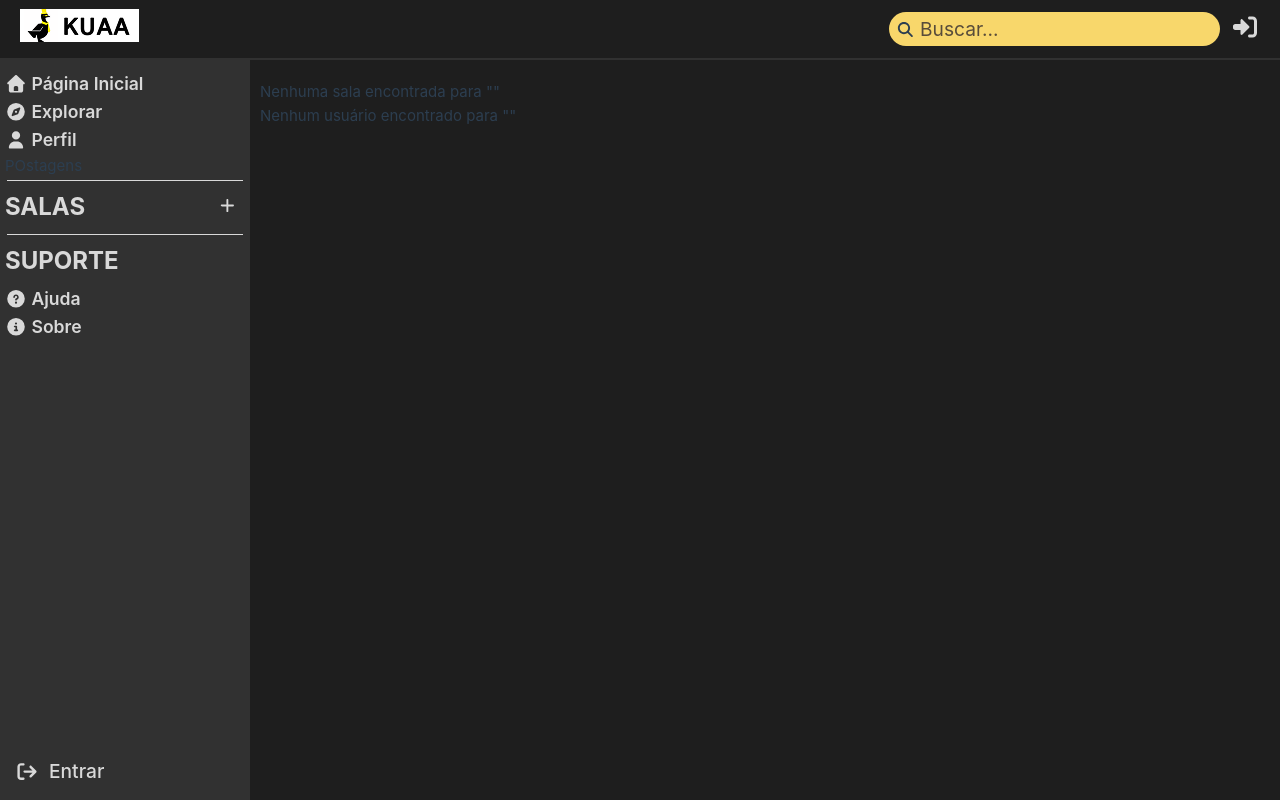
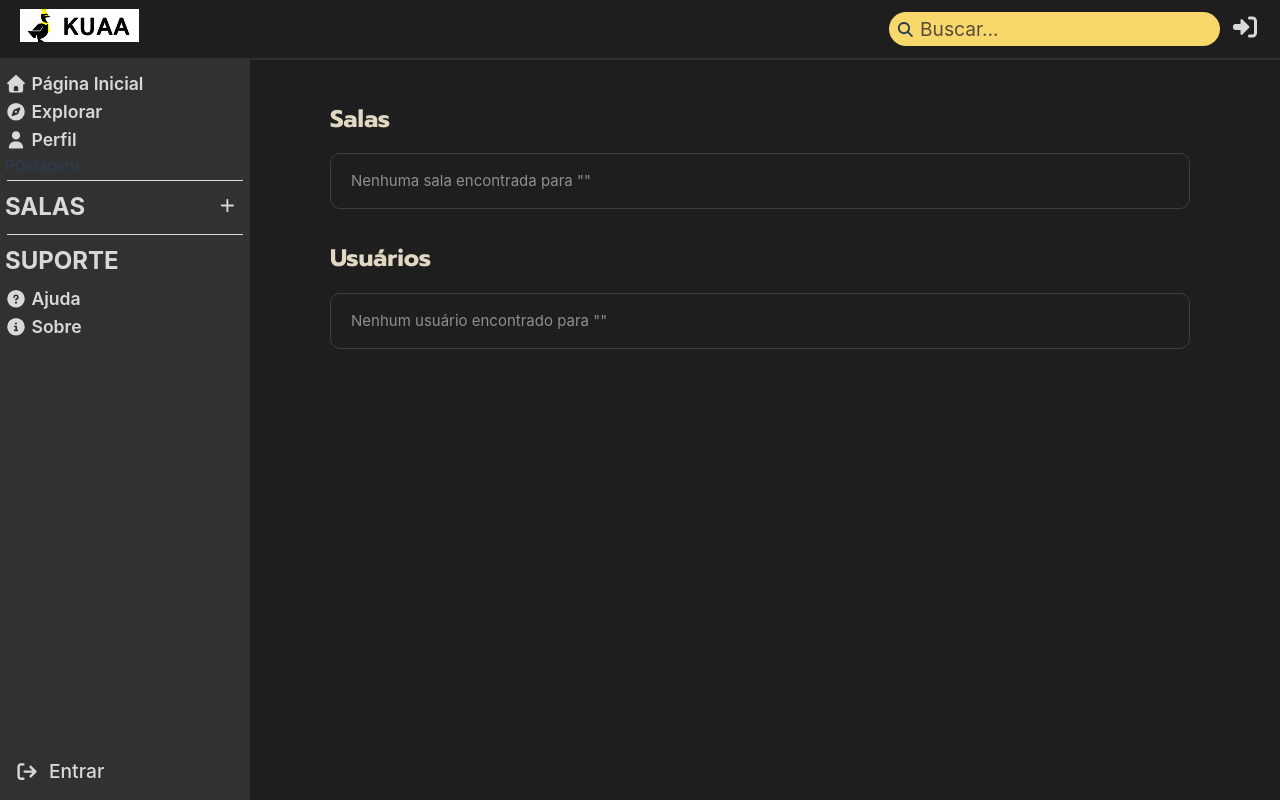
Before and after one commit to maysazvn/kuaa-hackathon, a Vue app: page /filter in a window 1280 px wide. Built offline with nearby package versions, Linux system fonts and the light colour scheme.

Commit message:
feat: css filtro pesquisa

```diff
--- a/src/components/filter/FilterPage.vue
+++ b/src/components/filter/FilterPage.vue
@@ -1,81 +1,155 @@
 <script setup>
+import { ref, watch, computed } from 'vue'
+import { RouterLink, useRoute } from 'vue-router'
+import { salas } from '@/data/salas'
+import { users } from '@/views/user/Users'
 
-import { ref, watch, computed } from 'vue';
-import { RouterLink, useRoute } from 'vue-router';
-import { salas } from '@/data/salas';
-import { users } from '@/views/user/Users';
+const route = useRoute()
 
-const route = useRoute();
-
-const coisaPesquisada = ref(route.query.dado || '');
+const coisaPesquisada = ref(route.query.dado || '')
 
 watch(
   () => route.query.dado,
   (novoDado) => {
-    coisaPesquisada.value = novoDado || '';
-  }
-);
+    coisaPesquisada.value = novoDado || ''
+  },
+)
 
 const salasFiltradas = computed(() => {
-    const lista = Array.isArray(salas) ? salas : salas.value || [];
+  const lista = Array.isArray(salas) ? salas : salas.value || []
 
-    if (!coisaPesquisada.value) return '' ;
+  if (!coisaPesquisada.value) return ''
 
-    const termo = coisaPesquisada.value.toLowerCase().trim();
+  const termo = coisaPesquisada.value.toLowerCase().trim()
 
-
-
-    return lista.filter(sala =>
-        sala.nome && sala.nome.toLowerCase().includes(termo)
-    );
-});
+  return lista.filter((sala) => sala.nome && sala.nome.toLowerCase().includes(termo))
+})
 
 const usersFiltrados = computed(() => {
-    const lista = Array.isArray(users) ? users : users.value || [];
+  const lista = Array.isArray(users) ? users : users.value || []
 
-    if (!coisaPesquisada.value) return '' ;
+  if (!coisaPesquisada.value) return ''
 
-    const termo = coisaPesquisada.value.toLowerCase().trim();
+  const termo = coisaPesquisada.value.toLowerCase().trim()
 
-    return lista.filter(user =>
-        user.nome && user.nome.toLowerCase().includes(termo)
-    );
-});
-
+  return lista.filter((user) => user.nome && user.nome.toLowerCase().includes(termo))
+})
 </script>
 
 <template>
-        <div>
-            <div v-if="salasFiltradas.length > 0">
-                <div v-for="sala in salasFiltradas" :key="sala.idSala || sala.id " :idSala="sala.idSala" :banner="sala.banner">
-                    <RouterLink :to="`/salas/${sala.idSala}`">
-                        <img :src="sala.banner" alt="">
-                        {{ sala.nome }}
+  <div class="container">
+    <div class="secao-resultado">
+      <h2>Salas</h2>
+      <div v-if="salasFiltradas.length > 0" class="resultado">
+        <div
+          v-for="sala in salasFiltradas"
+          :key="sala.idSala || sala.id"
+          :idSala="sala.idSala"
+          :banner="sala.banner"
+          class="card-item"
+        >
+          <RouterLink :to="`/salas/${sala.idSala}`" class="link">
+            <img :src="sala.banner" alt="" class="img-sala"/>
+            <span>{{ sala.nome }}</span>
           </RouterLink>
         </div>
       </div>
-            <div v-else>
+      <div v-else class="vazio">
         <p>Nenhuma sala encontrada para "{{ coisaPesquisada }}"</p>
       </div>
     </div>
 
-        <div>
-            <div v-if="usersFiltrados.length > 0">
-                <div v-for="user in usersFiltrados" :key="user.id" :pfp="user.pfp">
-                    <RouterLink :to="`/otherProfile/${user.id}`">
-                        <img :src="user.pfp" alt="">
-                        {{ user.nome }}
+    <div class="secao-resultado">
+      <h2>Usuários</h2>
+      <div v-if="usersFiltrados.length > 0" class="resultado">
+        <div v-for="user in usersFiltrados"
+        :key="user.id"
+        :pfp="user.pfp"
+        class="card-item"
+        >
+          <RouterLink :to="`/otherProfile/${user.id}`" class="link">
+            <img :src="user.pfp" alt="" class="img-usuario"/>
+            <span>{{ user.nome }}</span>
           </RouterLink>
         </div>
       </div>
-            <div v-else>
+      <div v-else class="vazio">
         <p>Nenhum usuário encontrado para "{{ coisaPesquisada }}"</p>
       </div>
     </div>
-
+  </div>
 </template>
 
 <style scoped>
+.container {
+  max-width: 900px;
+  margin: 0 auto;
+  padding: 20px;
+  color: #d9d9d9;
+  display: flex;
+  flex-direction: column;
+  gap: 30px;
+}
 
+.secao-resultado h2 {
+  font-size: 1.5rem;
+  font-weight: bold;
+  color: #E0D8C3;
+  margin-bottom: 15px;
+  font-family: 'Prompt', sans-serif;
+}
 
+.resultado {
+  display: grid;
+  grid-template-columns: 1fr 1fr 1fr;
+  gap: 15px;
+}
+
+.card-item {
+  background-color: #242424;
+  border: 1px solid #333333;
+  border-radius: 15px;
+  padding: 10px;
+}
+
+.card-item:hover {
+  background-color: #2e2e2e;
+  transform: translateY(-3px);
+  transition: .2s;
+}
+
+.link {
+  display: flex;
+  flex-direction: column;
+  align-items: center;
+  gap: 10px;
+  text-align: center;
+}
+
+.link span{
+  font-weight: bold;
+  color: #8f8f8f;
+}
+
+.img-sala {
+  width: 100px;
+  height: 100px;
+  object-fit: cover;
+  border-radius: 15px;
+}
+
+.img-usuario {
+  width: 90px;
+  height: 90px;
+  object-fit: cover;
+  border-radius: 50%;
+}
+
+.vazio {
+  background-color: #1e1e1e;
+  border: 1px solid #3d3d3d;
+  border-radius: 10px;
+  padding: 15px 20px;
+  color: #8f8f8f;
+}
 </style>
--- a/src/views/HomeView.vue
+++ b/src/views/HomeView.vue
@@ -241,12 +241,14 @@ TIMELINE:
 SALAS:
 1. quando vc cria uma sala vc nao está nela automaticamente
 2. tem como editar/excluir salas aleatorias q nem sao suas
+3. Ta dando pŕa criar a sala sem logar
+4. quando loga em uma conta e depois sai da conta, cria uma sala e sai com o nome do criador do login mesmo nao estando logado
 
 PESQUISA:
 1. poder separar se vc quer pesquisar espeficamente uma sala, um usuario ou uma postagem
 2. ter como pesquisar postagens
-3. Ta dando pŕa criar a sala sem logar
-4. quando loga em uma conta e depois sai da conta, cria uma sala e sai com o nome do criador do login mesmo nao estando logado
+3. mostrar um numero especifico de resultados (tipo sla, 15) e colocar ver mais pra abrir mais é uma funcionalidade legal
+4. aparecer seu proprio usuario na pesquisa
 
 
 LOGIN:
```
Lines whose indentation alone changed are shown as unchanged.
